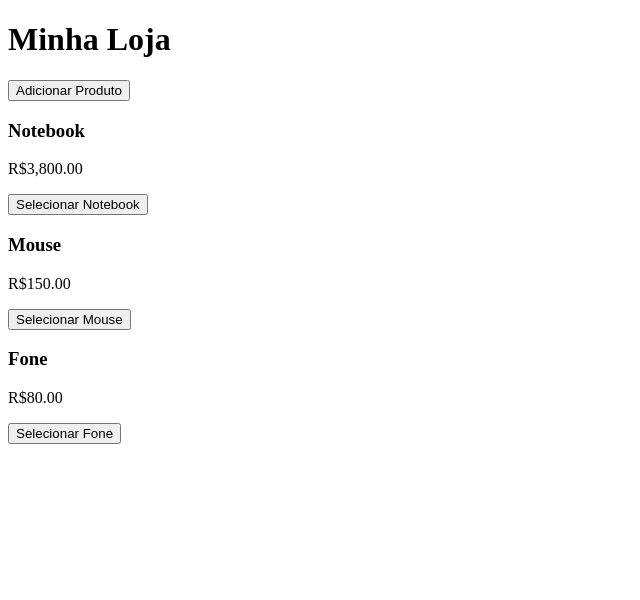
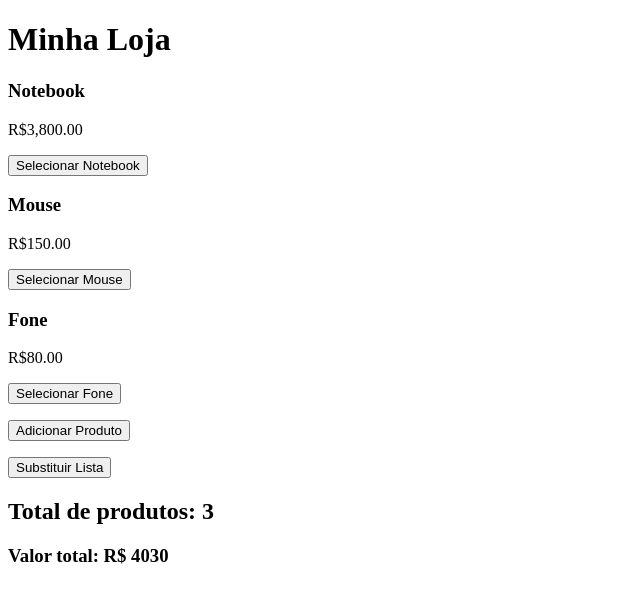
Before and after one commit to fabcurvello/meu-primeiro-app, an Angular app: page / in a window 1280 px wide. Shown: the top 600 px of the page, without its empty margins (0-640 px from the left). Built offline with nearby package versions, Linux system fonts and the light colour scheme.

Commit message:
writable signals e computed signals

```diff
--- a/src/app/features/produtos/lista-produtos/lista-produtos.html
+++ b/src/app/features/produtos/lista-produtos/lista-produtos.html
@@ -1,5 +1,3 @@
-<p><button (click)="adicionarProduto()">Adicionar Produto</button></p>
-
 @for (item of produtos(); track item.nome) {
   <app-produto
     [nome]="item.nome"
@@ -7,3 +5,10 @@
     (produtoSelecionado)="exibirProduto($event)"
   ></app-produto>
 }
+
+<p><button (click)="adicionarProduto()">Adicionar Produto</button></p>
+<p><button (click)="substituirProdutos()">Substituir Lista</button></p>
+
+<h2>Total de produtos: {{ totalProdutos() }}</h2>
+
+<h3>Valor total: R$ {{ valorTotal() }}</h3>
--- a/src/app/features/produtos/lista-produtos/lista-produtos.ts
+++ b/src/app/features/produtos/lista-produtos/lista-produtos.ts
@@ -1,4 +1,4 @@
-import { Component, signal } from '@angular/core';
+import { Component, signal, computed } from '@angular/core';
 import { Produto } from '../produto/produto';
 
 @Component({
@@ -8,21 +8,32 @@ import { Produto } from '../produto/produto';
   styleUrl: './lista-produtos.css',
 })
 export class ListaProdutos {
+  // writable signal -> signal (reativo) que permite alterações (com set ou update)
   produtos = signal([
     { nome: 'Notebook', preco: 3800 },
     { nome: 'Mouse', preco: 150 },
     { nome: 'Fone', preco: 80 },
   ]);
 
+  // computed signal -> observa outro signal e se atualiza automaticamente
+  totalProdutos = computed(() => this.produtos().length);
+
+  valorTotal = computed(() => {
+    return this.produtos().reduce((total, item) => total + item.preco, 0);
+  });
+
   exibirProduto(nome: string) {
     console.log('Produto selecionado:', nome);
     // Aqui você pode atualizar o estado, abrir modal, etc.
   }
 
+  // update -> adiciona um item ao writable signal
   adicionarProduto() {
-    this.produtos.update((listaAtual) => [
-      ...listaAtual,
-      { nome: 'Teclado', preco: 250 }
-    ]);
+    this.produtos.update((listaAtual) => [...listaAtual, { nome: 'Teclado', preco: 250 }]);
+  }
+
+  // set -> altera um item do writable signal
+  substituirProdutos() {
+    this.produtos.set([{ nome: 'Produto novo', preco: 999 }]);
   }
 }
```
